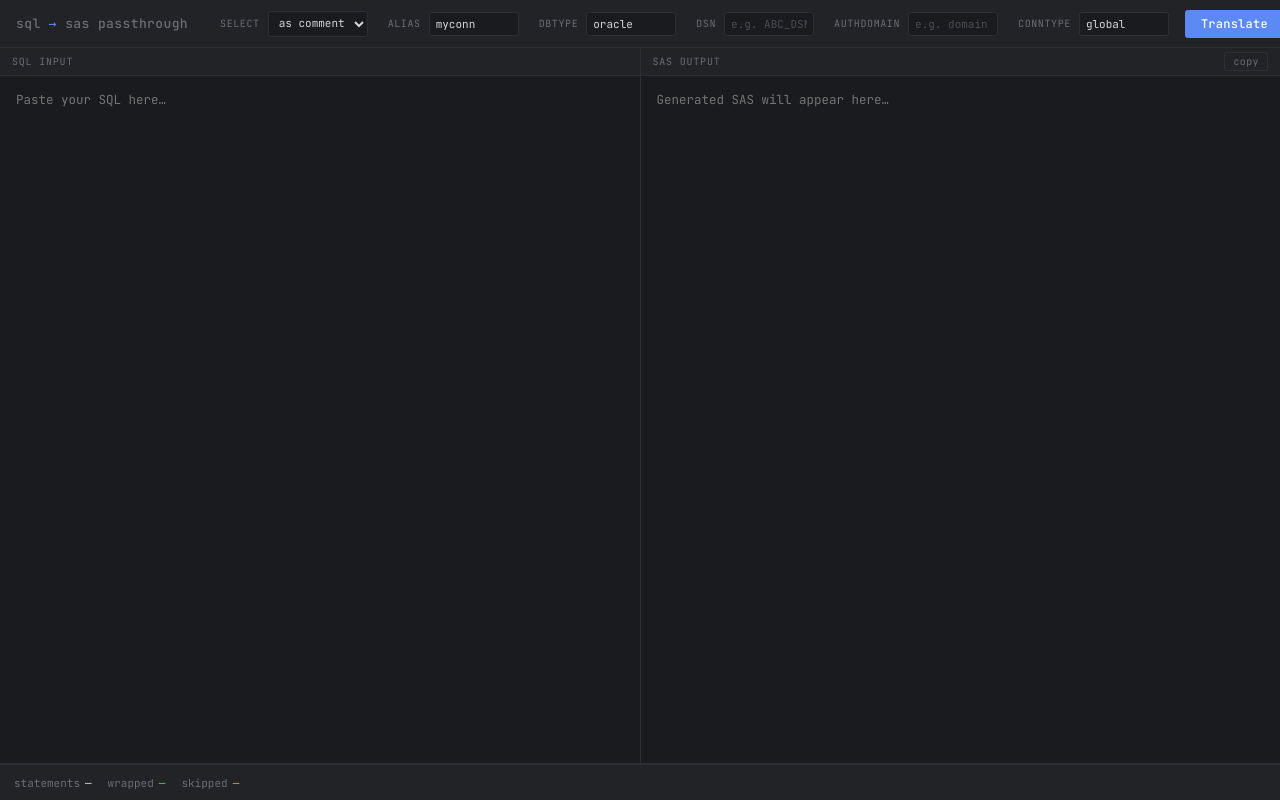
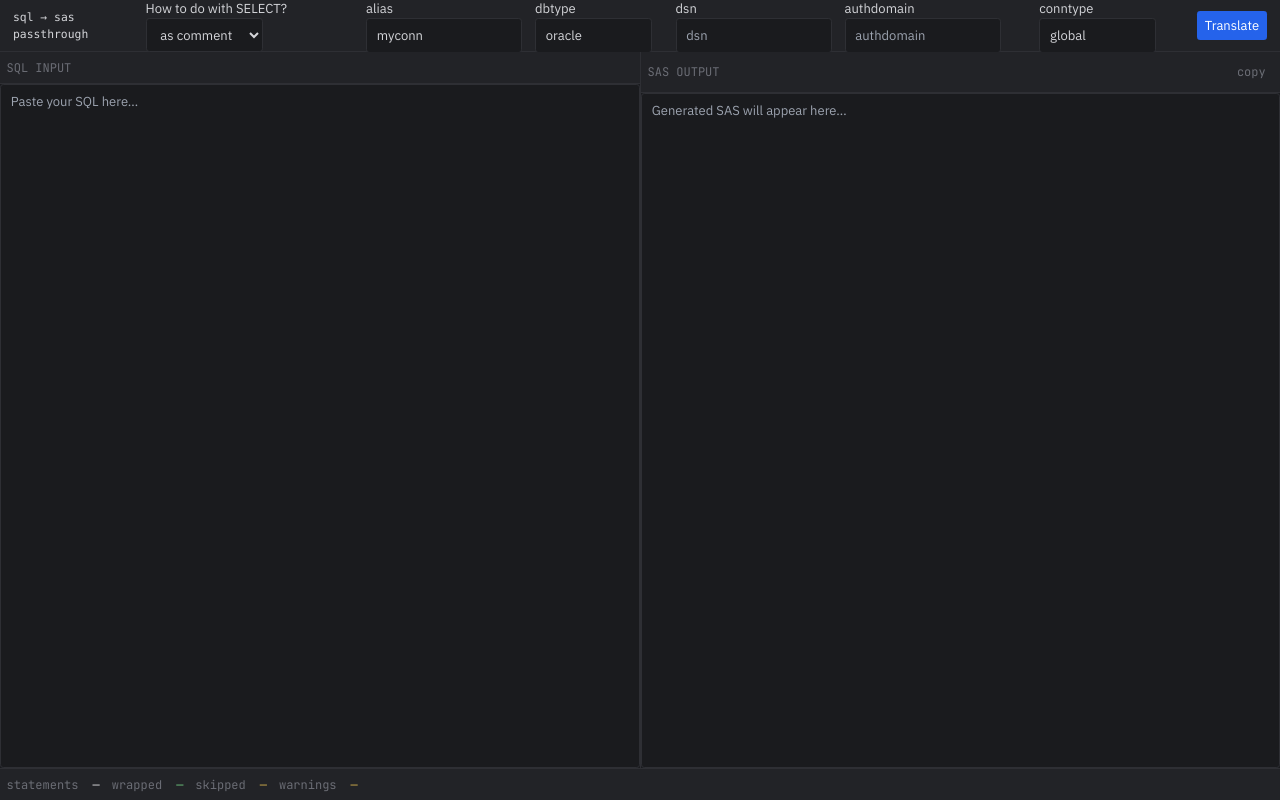
Before and after one commit to shenzj1994/sql_to_sas_translator, a Flask app: page / in a window 1280 px wide. Run offline with Flask 3, Linux system fonts and the light colour scheme; some libraries are stand-ins or nearby versions.

Commit message:
Polish UI: Tailwind layout, foldable warnings, statusbar inline

```diff
--- a/static/styles.css
+++ b/static/styles.css
@@ -1,25 +1,16 @@
+*, *::before, *::after { box-sizing: border-box; margin: 0; padding: 0; }
 *, *::before, *::after { box-sizing: border-box; margin: 0; padding: 0; }
 
 :root {
   --bg:         #1a1b1e;
   --surface:    #222327;
   --border:     #2e2f34;
-  --border-hi:  #454750;
   --text:       #d4d5d9;
   --text-dim:   #6b6d75;
-  --accent:     #5b8af5;
-  --accent-hi:  #7aa3ff;
-  --warn-bg:    #2a2318;
-  --warn-border:#5a4a1a;
   --warn-text:  #c9a84c;
-  --error-bg:   #2a1a1a;
-  --error-border:#5a2020;
-  --error-text: #d45f5f;
   --ok-text:    #6abf7b;
   --mono:       'JetBrains Mono', monospace;
   --sans:       'IBM Plex Sans', sans-serif;
-  --header-h:   48px;
-  --footer-h:   36px;
 }
 
 html, body {
@@ -28,367 +19,81 @@ html, body {
   color: var(--text);
   font-family: var(--sans);
   font-size: 13px;
-  overflow: hidden;
 }
 
-/* ── layout ── */
-#app {
-  display: flex;
-  flex-direction: column;
-  height: 100vh;
-}
+/* root layout */
+#app { display: flex; flex-direction: column; min-height: 100vh; }
 
-/* ── header bar ── */
-header {
-  flex: 0 0 var(--header-h);
-  display: flex;
-  align-items: center;
-  gap: 16px;
-  padding: 0 16px;
-  background: var(--surface);
-  border-bottom: 1px solid var(--border);
-}
+/* header surface */
+header { background: var(--surface); border-bottom: 1px solid var(--border); }
 
-header h1 {
-  font-family: var(--mono);
-  font-size: 13px;
-  font-weight: 500;
-  color: var(--text-dim);
-  letter-spacing: 0.03em;
-  white-space: nowrap;
-}
+/* panes */
+.pane { display: flex; flex-direction: column; min-width: 0; }
+.pane + .pane { border-left: 1px solid var(--border); }
 
-header h1 span {
-  color: var(--accent);
-}
+.pane-label { background: var(--surface); border-bottom: 1px solid var(--border); font-family: var(--mono); font-size: 12px; color: var(--text-dim); text-transform: uppercase; padding: 0.5rem; display:flex; align-items:center; justify-content:space-between }
 
-.spacer { flex: 1; }
+/* form controls: minimal, theme-aware replacements for bootstrap classes */
+.form-control { background: var(--bg); color: var(--text); border: 1px solid var(--border); padding: 0.5rem 0.75rem; border-radius: 0.25rem; }
+.form-control:focus { outline: 2px solid rgba(91,138,245,0.15); }
+.form-control.output { color: #a8c4a8; border-color: var(--border); }
+.form-control.flex-1 { flex: 1; }
 
-.conn-group {
-  display: flex;
-  align-items: center;
-  gap: 8px;
-}
+/* ensure textareas expand to fill pane */
+textarea.form-control { height: 100%; min-height: 0; }
 
-.conn-group label {
-  font-family: var(--mono);
-  font-size: 10px;
-  color: var(--text-dim);
-  letter-spacing: 0.06em;
-  text-transform: uppercase;
-  white-space: nowrap;
-}
+/* footer & status */
+#footer { max-height: 25vh; overflow: auto; }
+#footer.visible { display: block; }
+#footer-inner { padding: 0.5rem; border-top: 1px solid var(--border); }
+#statusbar { background: var(--surface); border-top: 1px solid var(--border); padding: 0.5rem; }
 
-.conn-group input,
-.conn-group select {
-  font-family: var(--mono);
-  font-size: 11px;
-  background: var(--bg);
-  border: 1px solid var(--border);
-  color: var(--text);
-  padding: 4px 6px;
-  border-radius: 3px;
-  width: 90px;
-  outline: none;
-  transition: border-color 0.15s;
-}
+/* utility */
+.copy-btn, .translate-btn { padding: 0.35rem 0.6rem; border-radius: 0.25rem; }
 
-.conn-group input:focus,
-.conn-group select:focus {
-  border-color: var(--accent);
-}
+/* limit warnings height */
+.warning-list { max-height: 180px; overflow: auto; }
 
-.conn-group input::placeholder {
-  color: var(--text-dim);
-  opacity: 0.6;
-}
-
-.conn-group select {
-  width: auto;
-  padding: 4px 6px;
-}
-
-.conn-group select option {
-  background: var(--surface);
-  color: var(--text);
-}
-
-.conn-group input[type="checkbox"] {
-  width: 14px;
-  height: 14px;
-  accent-color: var(--accent);
-}
-
-.conn-group .experimental-label {
-  display: inline-flex;
-  align-items: center;
-  gap: 6px;
-  text-transform: none;
-  letter-spacing: 0;
-}
-
-#translate-btn {
-  font-family: var(--mono);
-  font-size: 12px;
-  font-weight: 500;
-  background: var(--accent);
-  color: #fff;
-  border: none;
-  padding: 6px 16px;
-  border-radius: 3px;
-  cursor: pointer;
-  letter-spacing: 0.02em;
-  transition: background 0.15s, opacity 0.15s;
-}
-
-#translate-btn:hover  { background: var(--accent-hi); }
-#translate-btn:active { opacity: 0.8; }
-#translate-btn:disabled { opacity: 0.4; cursor: default; }
-
-/* ── editor row ── */
-#editors {
-  flex: 1 1 0;
-  display: flex;
-  min-height: 0;
-  border-bottom: 1px solid var(--border);
-}
-
-.pane {
-  flex: 1;
-  display: flex;
-  flex-direction: column;
-  min-width: 0;
-}
-
-.pane + .pane {
-  border-left: 1px solid var(--border);
-}
-
-.pane-label {
-  flex: 0 0 28px;
-  display: flex;
-  align-items: center;
-  padding: 0 12px;
-  background: var(--surface);
-  border-bottom: 1px solid var(--border);
-  font-family: var(--mono);
-  font-size: 10px;
-  letter-spacing: 0.08em;
-  text-transform: uppercase;
-  color: var(--text-dim);
-  user-select: none;
-  gap: 8px;
-}
-
-.pane-label .count {
-  margin-left: auto;
-  color: var(--ok-text);
-  font-size: 10px;
-}
-
-textarea {
-  flex: 1;
-  resize: none;
-  border: none;
-  outline: none;
-  background: var(--bg);
-  color: var(--text);
-  font-family: var(--mono);
-  font-size: 12.5px;
-  line-height: 1.6;
-  padding: 14px 16px;
-  tab-size: 4;
-  caret-color: var(--accent);
-}
-
-textarea::selection {
-  background: rgba(91, 138, 245, 0.25);
-}
-
-textarea[readonly] {
-  color: #a8c4a8;   /* slightly green-tinted for output */
-}
-
-/* copy button inside output pane label */
-#copy-btn {
-  margin-left: auto;
-  font-family: var(--mono);
-  font-size: 10px;
-  background: none;
-  border: 1px solid var(--border);
-  color: var(--text-dim);
-  padding: 2px 8px;
-  border-radius: 2px;
-  cursor: pointer;
-  letter-spacing: 0.04em;
-  transition: border-color 0.15s, color 0.15s;
-}
-
-#copy-btn:hover {
-  border-color: var(--border-hi);
-  color: var(--text);
-}
-
-#copy-btn.copied {
-  color: var(--ok-text);
-  border-color: var(--ok-text);
-}
-
-/* ── warnings / status footer ── */
-#footer {
-  flex: 0 0 auto;
-  max-height: 30vh;
-  overflow-y: auto;
-  display: none;   /* hidden until there's something to show */
-}
-
-#footer.visible {
-  display: block;
-}
-
-#footer-inner {
-  padding: 10px 16px;
-  border-top: 1px solid var(--border);
-}
-
-.footer-label {
-  font-family: var(--mono);
-  font-size: 10px;
-  letter-spacing: 0.08em;
-  text-transform: uppercase;
-  margin-bottom: 6px;
-}
-
+/* footer / warnings toggle styling */
 .footer-label {
   display: flex;
   align-items: center;
   gap: 8px;
+  font-family: var(--mono);
+  font-size: 12px;
+  color: var(--text-dim);
   cursor: pointer;
-  user-select: none;
-}
-
-.footer-label:hover {
-  opacity: 0.8;
 }
 
 .footer-toggle {
   display: inline-flex;
   align-items: center;
   justify-content: center;
-  width: 16px;
-  height: 16px;
-  transition: transform 0.2s;
+  width: 18px;
+  height: 18px;
+  transition: transform 0.18s ease;
 }
 
-.footer-toggle.collapsed {
-  transform: rotate(-90deg);
+.footer-toggle.collapsed { transform: rotate(-90deg); }
+
+.warning-list { list-style: none; padding-left: 0; margin: 6px 0 0 0; }
+.warning-list li { padding: 6px 8px; border-left: 3px solid rgba(200,160,80,0.6); background: rgba(42,35,24,0.7); color: #c9a84c; border-radius: 0 4px 4px 0; margin-bottom:6px }
+
+#footer { display: none; }
+#footer.visible { display: block; }
+
+/* collapsed state for warnings (used by JS toggle) */
+.warning-list.collapsed {
+  max-height: 0;
+  overflow: hidden;
+  opacity: 0;
+  transition: max-height 0.18s ease, opacity 0.18s ease;
 }
 
-.footer-label.warn  { color: var(--warn-text); }
-.footer-label.error { color: var(--error-text); }
-
-.warning-list {
-  list-style: none;
-  display: flex;
-  flex-direction: column;
-  gap: 4px;
-  max-height: 500px;
-  overflow: hidden;
-  transition: max-height 0.25s ease-out, opacity 0.25s ease-out;
-  opacity: 1;
-}
-
-.warning-list.collapsed {
-  max-height: 0;
-  opacity: 0;
-}
-
-.warning-list li {
-  font-family: var(--mono);
-  font-size: 11.5px;
-  color: var(--warn-text);
-  background: var(--warn-bg);
-  border-left: 2px solid var(--warn-border);
-  padding: 5px 10px;
-  border-radius: 0 2px 2px 0;
-}
-
-.error-msg {
-  font-family: var(--mono);
-  font-size: 11.5px;
-  color: var(--error-text);
-  background: var(--error-bg);
-  border-left: 2px solid var(--error-border);
-  padding: 5px 10px;
-  border-radius: 0 2px 2px 0;
-}
-
-/* ── status bar ── */
-#statusbar {
-  flex: 0 0 var(--footer-h);
-  display: flex;
-  align-items: center;
-  padding: 0 14px;
-  gap: 16px;
-  background: var(--surface);
-  border-top: 1px solid var(--border);
-  font-family: var(--mono);
-  font-size: 11px;
-  color: var(--text-dim);
-}
-
-#statusbar .stat { display: flex; gap: 5px; }
-#statusbar .stat .val { color: var(--text); }
-#statusbar .stat.ok  .val { color: var(--ok-text); }
-#statusbar .stat.warn .val { color: var(--warn-text); }
+/* statusbar single-line layout */
+#statusbar { display: flex; align-items: center; gap: 12px; }
+.stat { display: flex; gap: 8px; align-items: center; font-family: var(--mono); color: var(--text-dim); font-size: 12px; }
+.stat .val { color: var(--text); margin-left: 6px; }
+.stat.ok .val { color: #6abf7b; }
+.stat.warn .val { color: #c9a84c; }
 #statusbar #status-msg { margin-left: auto; }
-
-/* ── responsive adjustments ── */
-@media (max-width: 1000px) {
-  html, body { overflow: auto; }
-
-  header {
-    flex-wrap: wrap;
-    align-items: flex-start;
-    gap: 8px;
-    padding: 8px;
-    height: auto;
-  }
-
-  header h1 { order: 1; width: 100%; }
-  .spacer { display: none; }
-
-  .conn-group {
-    flex-wrap: wrap;
-    gap: 8px;
-    width: 100%;
-  }
-
-  .conn-group input,
-  .conn-group select {
-    width: 140px;
-  }
-
-  #translate-btn { order: 3; margin-left: auto; }
-
-  /* stack editors vertically on narrow screens */
-  #editors { flex-direction: column; }
-  .pane + .pane { border-left: none; border-top: 1px solid var(--border); }
-
-  #statusbar { flex-wrap: wrap; gap: 8px; }
-}
-
-@media (max-width: 600px) {
-  .conn-group input,
-  .conn-group select { width: 100%; }
-
-  .conn-group label { display: none; }
-
-  #translate-btn { width: 100%; }
-
-  .pane-label { font-size: 9px; padding: 6px 8px; }
-
-  textarea { font-size: 13px; padding: 10px; }
-
-  #statusbar { font-size: 10px; padding: 8px; }
-}
--- a/templates/index.html
+++ b/templates/index.html
@@ -7,49 +7,67 @@
   <link rel="preconnect" href="https://fonts.googleapis.com" />
   <link rel="preconnect" href="https://fonts.gstatic.com" crossorigin />
   <link href="https://fonts.googleapis.com/css2?family=JetBrains+Mono:wght@400;500&family=IBM+Plex+Sans:wght@400;500&display=swap" rel="stylesheet" />
+  <script src="https://cdn.tailwindcss.com"></script>
   <link rel="stylesheet" href="{{ url_for('static', filename='styles.css') }}" />
   <link rel="icon" href="{{ url_for('static', filename='favicon.svg') }}" type="image/svg+xml" />
 </head>
 <body>
-<div id="app">
+<div id="app" class="container-fluid p-0">
 
   <!-- header -->
-  <header>
-    <h1>sql <span>→</span> sas passthrough</h1>
-    <div class="spacer"></div>
-    <div class="conn-group">
-      <label for="select-mode">SELECT</label>
-      <select id="select-mode">
-        <option value="comment" selected>as comment</option>
-        <option value="dataset">as dataset</option>
-        <option value="ignore">ignore</option>
-      </select>
-      <label for="conn-name" style="margin-left: 12px;">alias</label>
-      <input id="conn-name" type="text" value="myconn" spellcheck="false" autocomplete="off" placeholder="Connection alias" />
-      <label for="conn-dbtype" style="margin-left: 12px;">dbtype</label>
-      <input id="conn-dbtype" type="text" value="oracle" spellcheck="false" autocomplete="off" placeholder="e.g. oracle" />
-      <label for="conn-dsn" style="margin-left: 12px;">dsn</label>
-      <input id="conn-dsn" type="text" value="" spellcheck="false" autocomplete="off" placeholder="e.g. ABC_DSN" />
-      <label for="conn-authdomain" style="margin-left: 12px;">authdomain</label>
-      <input id="conn-authdomain" type="text" value="" spellcheck="false" autocomplete="off" placeholder="e.g. domain" />
-      <label for="conn-type" style="margin-left: 12px;">conntype</label>
-      <input id="conn-type" type="text" value="global" spellcheck="false" autocomplete="off" placeholder="e.g. global" />
-    </div>
-    <button id="translate-btn">Translate</button>
+  <header class="flex items-center justify-between gap-4 p-4 h-16">
+    <h1 class="text-sm font-mono">sql <span>→</span> sas passthrough</h1>
+    <form class="flex items-center gap-2 conn-group" onsubmit="return false;">
+      <div class="mr-2">
+        <label for="select-mode" class="form-label visually-hidden">How to do with SELECT?</label>
+        <select id="select-mode" class="form-control w-28 md:w-36">
+          <option value="comment" selected>as comment</option>
+          <option value="dataset">as dataset</option>
+          <option value="ignore">ignore</option>
+        </select>
+      </div>
+
+      <div class="mr-2">
+        <label for="conn-name" class="form-label visually-hidden">alias</label>
+        <input id="conn-name" class="form-control w-36 md:w-48" type="text" value="myconn" spellcheck="false" autocomplete="off" placeholder="alias" />
+      </div>
+
+      <div class="mr-2">
+        <label for="conn-dbtype" class="form-label visually-hidden">dbtype</label>
+        <input id="conn-dbtype" class="form-control w-28 md:w-36" type="text" value="oracle" spellcheck="false" autocomplete="off" placeholder="dbtype" />
+      </div>
+
+      <div class="mr-2">
+        <label for="conn-dsn" class="form-label visually-hidden">dsn</label>
+        <input id="conn-dsn" class="form-control w-36 md:w-48" type="text" value="" spellcheck="false" autocomplete="off" placeholder="dsn" />
+      </div>
+
+      <div class="mr-2">
+        <label for="conn-authdomain" class="form-label visually-hidden">authdomain</label>
+        <input id="conn-authdomain" class="form-control w-36 md:w-48" type="text" value="" spellcheck="false" autocomplete="off" placeholder="authdomain" />
+      </div>
+
+      <div class="mr-2">
+        <label for="conn-type" class="form-label visually-hidden">conntype</label>
+        <input id="conn-type" class="form-control w-28 md:w-36" type="text" value="global" spellcheck="false" autocomplete="off" placeholder="conntype" />
+      </div>
+
+      <button id="translate-btn" class="translate-btn bg-blue-600 text-white ml-2">Translate</button>
+    </form>
   </header>
 
   <!-- editors -->
-  <div id="editors">
-    <div class="pane">
-      <div class="pane-label">SQL input</div>
-      <textarea id="sql-input" spellcheck="false" placeholder="Paste your SQL here…"></textarea>
+  <div id="editors" class="flex-1 flex min-h-0">
+    <div class="pane w-full md:w-1/2 flex flex-col min-h-0">
+      <div class="pane-label flex items-center justify-between">SQL input</div>
+      <textarea id="sql-input" class="form-control flex-1 min-h-0 h-full resize-none" spellcheck="false" placeholder="Paste your SQL here…"></textarea>
     </div>
-    <div class="pane">
-      <div class="pane-label">
-        SAS output
-        <button id="copy-btn">copy</button>
+    <div class="pane w-full md:w-1/2 flex flex-col min-h-0">
+      <div class="pane-label flex items-center justify-between">
+        <span>SAS output</span>
+        <button id="copy-btn" class="copy-btn">copy</button>
       </div>
-      <textarea id="sas-output" readonly spellcheck="false" placeholder="Generated SAS will appear here…"></textarea>
+      <textarea id="sas-output" class="form-control output flex-1 min-h-0 h-full resize-none" readonly spellcheck="false" placeholder="Generated SAS will appear here…"></textarea>
     </div>
   </div>
 
@@ -63,6 +81,7 @@
     <div class="stat" id="stat-total">  <span>statements</span><span class="val" id="val-total">—</span></div>
     <div class="stat ok"  id="stat-wrapped"><span>wrapped</span>  <span class="val" id="val-wrapped">—</span></div>
     <div class="stat warn" id="stat-skipped"><span>skipped</span>  <span class="val" id="val-skipped">—</span></div>
+    <div class="stat warn" id="stat-warnings"><span>warnings</span> <span class="val" id="val-warnings">—</span></div>
     <span id="status-msg"></span>
   </div>
 
@@ -108,6 +127,9 @@
     const toggle = document.getElementById('warnings-toggle');
     const list = document.getElementById('warnings-list');
     const toggleIcon = toggle.querySelector('.footer-toggle');
+    // start collapsed
+    list.classList.add('collapsed');
+    toggleIcon.classList.add('collapsed');
 
     toggle.addEventListener('click', () => {
       list.classList.toggle('collapsed');
@@ -138,6 +160,8 @@
     valTotal.textContent   = counts.total;
     valWrapped.textContent = counts.wrapped;
     valSkipped.textContent = counts.skipped;
+    const valWarnings = document.getElementById('val-warnings');
+    if (valWarnings) valWarnings.textContent = warnCount;
     if (counts.skipped > 0) statSkipped.classList.add('warn');
     else statSkipped.classList.remove('warn');
     statusMsg.textContent = warnCount
```
